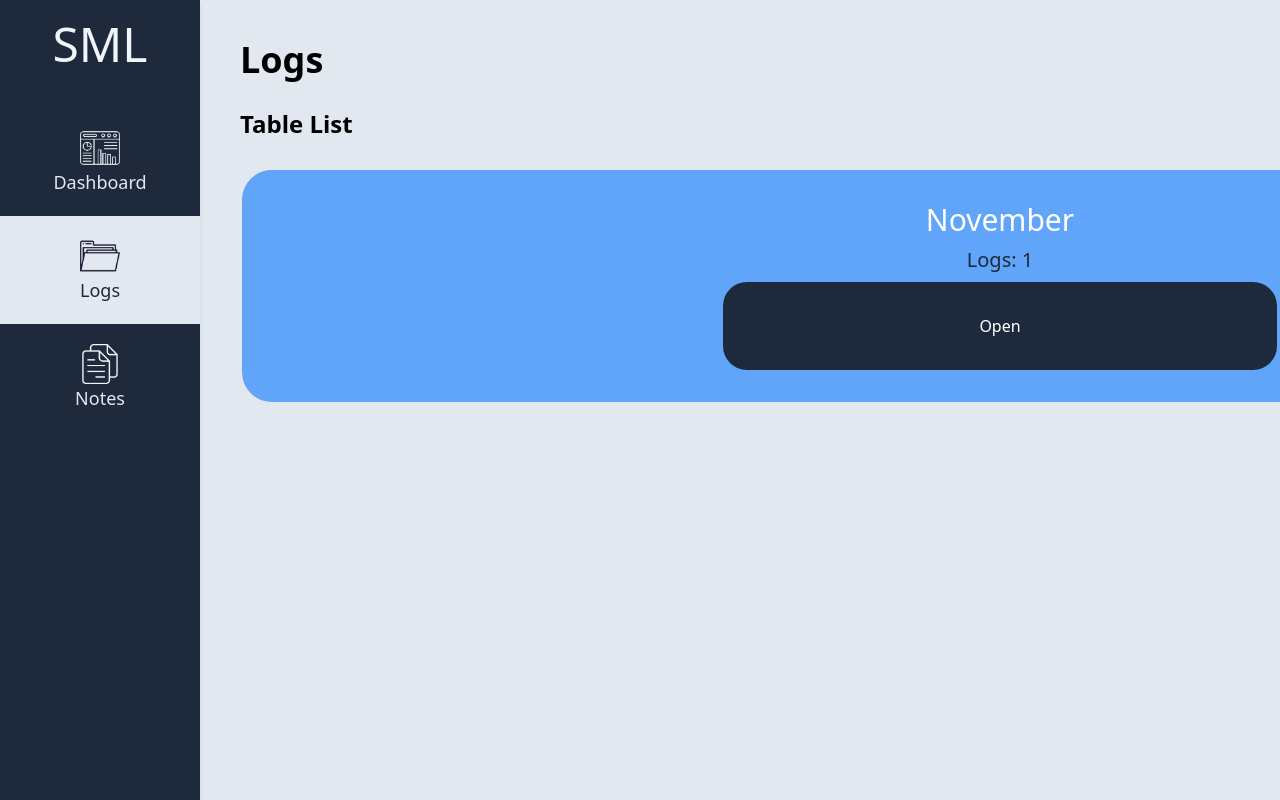
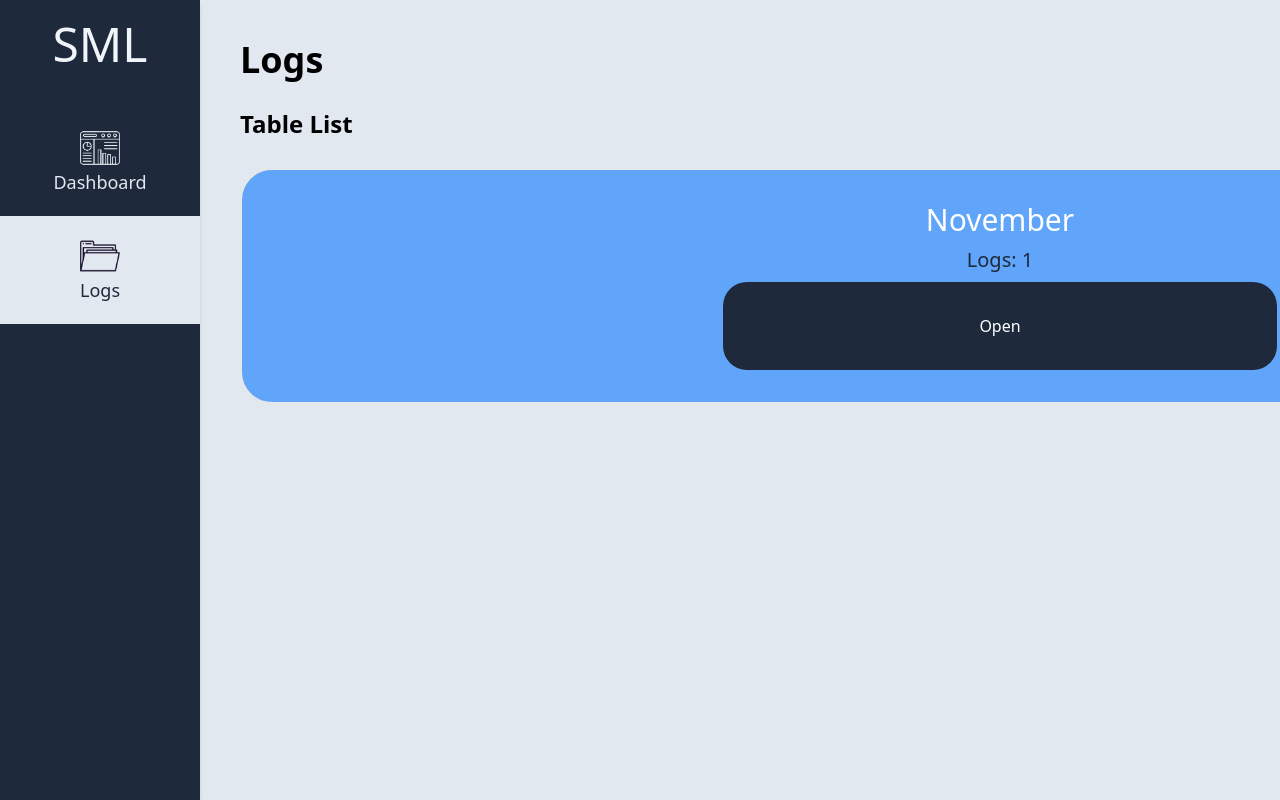
Before and after one commit to maratsumi/IM-Project-Proposal, a PHP site: page /indexLogsMain.html in a window 1280 px wide; the page is wider, and only the part inside the window is pictured. Run offline with PHP 8.4, Linux system fonts and the light colour scheme; style sheets or scripts are compiled from the project's sources.

Commit message:
Removed notes; Fixed createlog part 2

```diff
--- a/createLog.php
+++ b/createLog.php
@@ -110,7 +110,7 @@
         <a href="index.php" class="text-lg block text-slate-200 px-3 py-5 mx-auto"><img src="./assets/dash.png" class="h-10 w-auto mx-auto"/>Dashboard</a>
 
         <a href="indexLogsMain.html" class="text-lg block text-slate-800 bg-slate-200 px-3 py-5 mx-auto"><img src="./assets/logs_d.png" class="h-10 w-auto mx-auto"/>Logs</a>
-
+      </div>
       <div class="ml-[200px] p-10">
         <h1 class="text-4xl font-semibold">Logs</h1>
         <h2 class="text-3xl">Create a record</h2>
--- a/indexLogsMain.html
+++ b/indexLogsMain.html
@@ -26,11 +26,6 @@
           class="text-lg block text-slate-800 bg-slate-200 px-3 py-5 mx-auto"
           ><img src="./assets/logs_d.png" class="h-10 w-auto mx-auto" />Logs</a
         >
-        <a
-          href="indexLog.php"
-          class="text-lg block text-slate-200 px-3 py-5 mx-auto"
-          ><img src="./assets/notes.png" class="h-10 w-auto mx-auto" /> Notes</a
-        >
       </div>
       <div class="ml-[200px] p-10">
         <h1 class="text-4xl font-semibold">Logs</h1>
```
